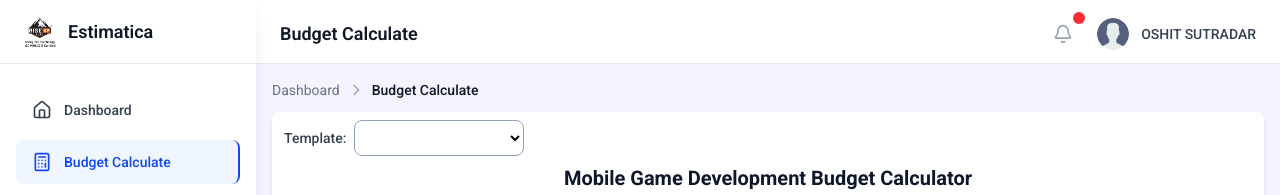
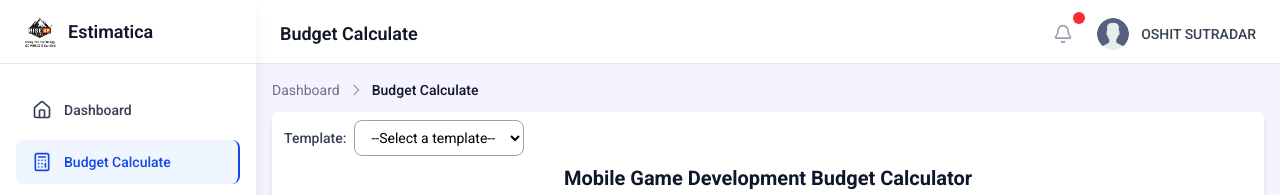
Before and after one commit to oshit-sd/budget-calculate, a Vue app: page /budget-calculate in a window 1280 px wide. Shown: the top 195 px of the page. Built offline with nearby package versions, Linux system fonts and the light colour scheme.

Commit message:
feat: reset template_id to an empty string in BudgetCalculator component

```diff
--- a/src/views/BudgetCalculator.vue
+++ b/src/views/BudgetCalculator.vue
@@ -387,7 +387,7 @@ export default {
       templates: [],
 
       formData: {
-        template_id: "foreign-tempalte",
+        template_id: "",
         title: "Mobile Game Development Budget Calculator",
         sub_title: "Estimate your mobile game development costs easily",
         remarks:
```
